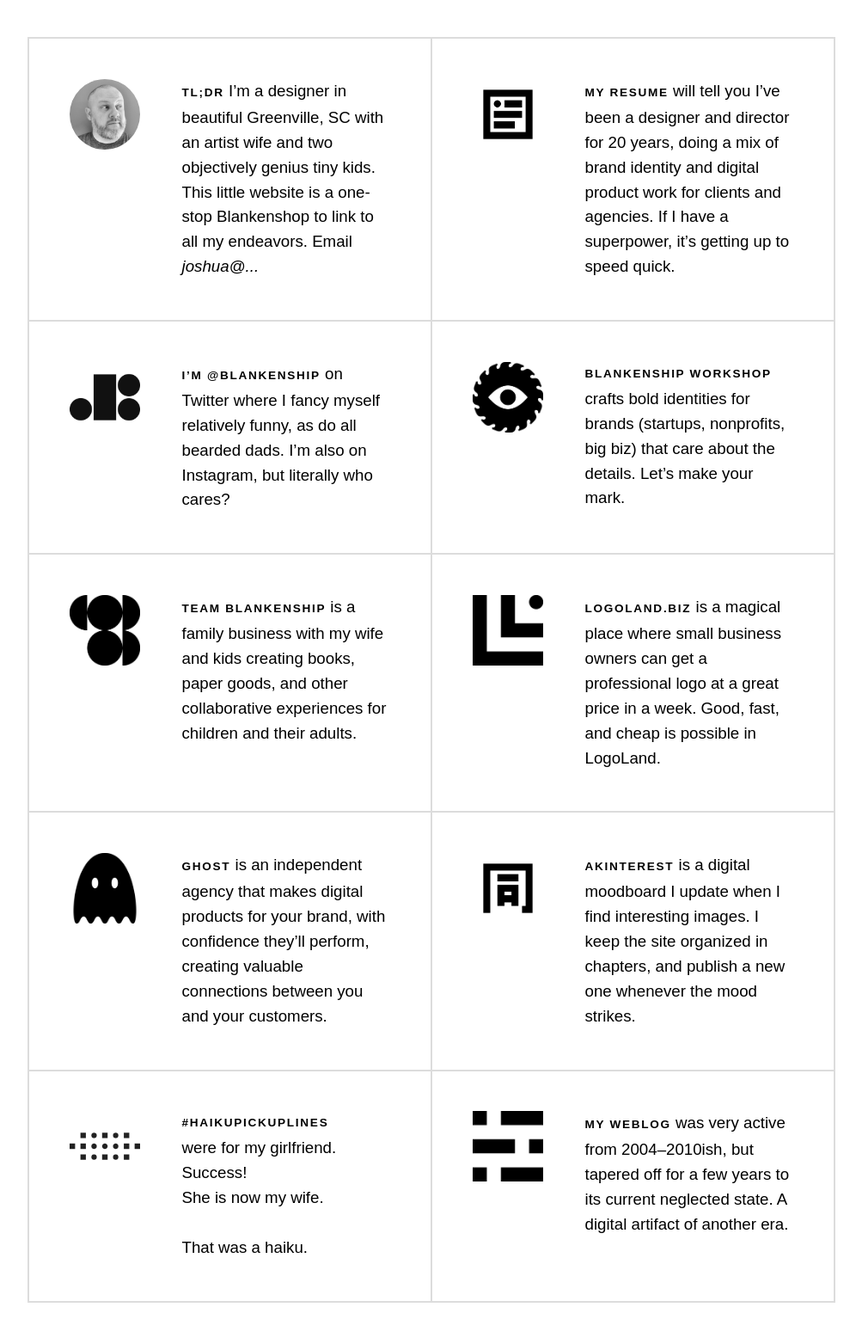
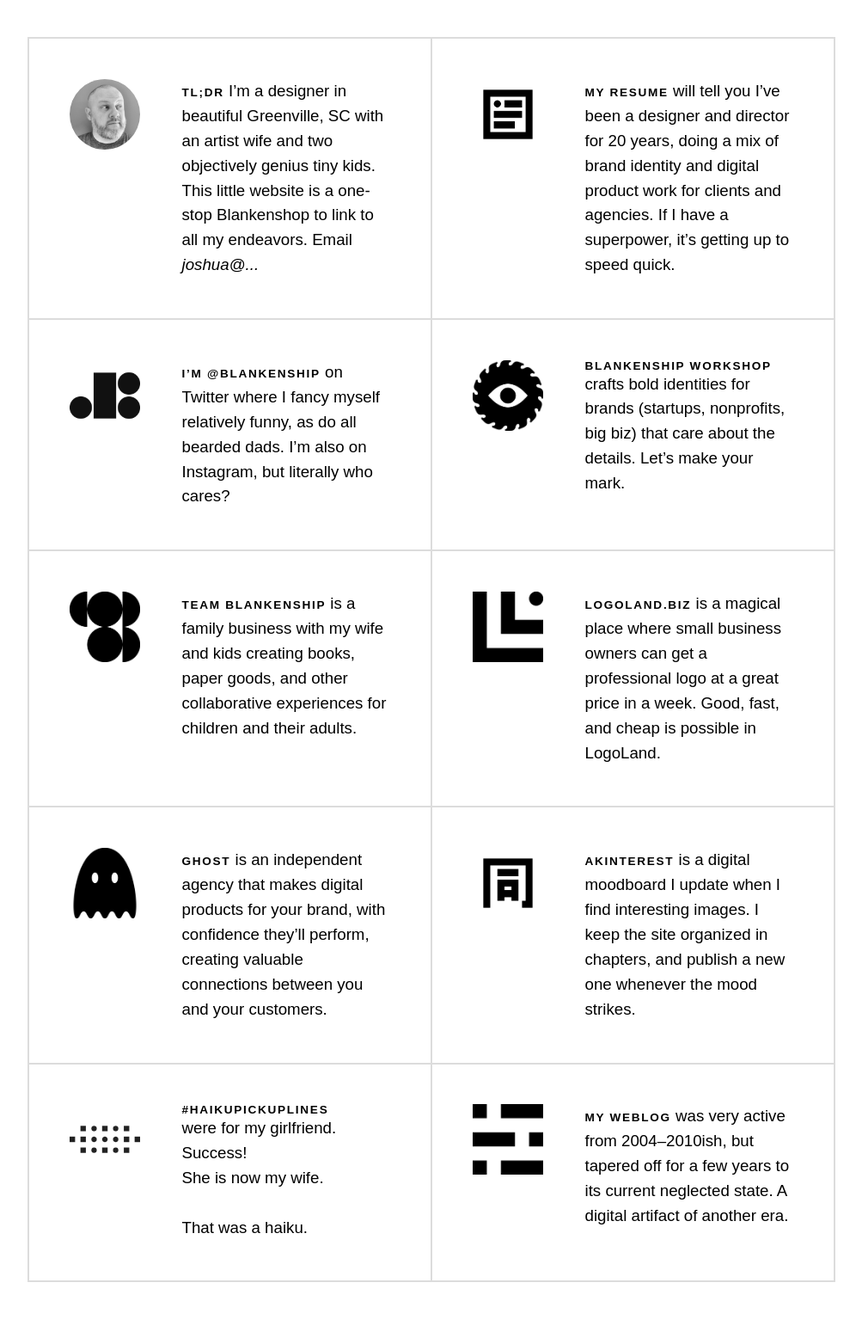
Before and after one commit to blankenship/xyz, a PHP site: page / in a window 1280 px wide. Shown: the part 734-2297 px from the top of the page at 86% size, without its empty margins (138-1141 px from the left). Run offline with PHP 8.4, Linux system fonts and the light colour scheme; some libraries are stand-ins or nearby versions; some web fonts are replaced.

Commit message:
Update style.css

```diff
--- a/style.css
+++ b/style.css
@@ -157,7 +157,7 @@
 	section p a,
 	section aside strong,
 	section p strong {
-		font: 700 .8rem/1.7rem "futura-pt-bold", sans-serif;
+		font: 700 .8rem/.8rem "futura-pt-bold", sans-serif;
 		letter-spacing: .1rem;
 		text-transform: uppercase;
 	}
```
